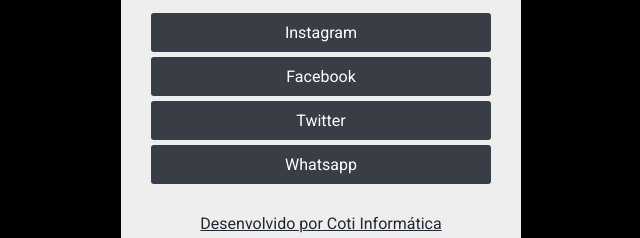
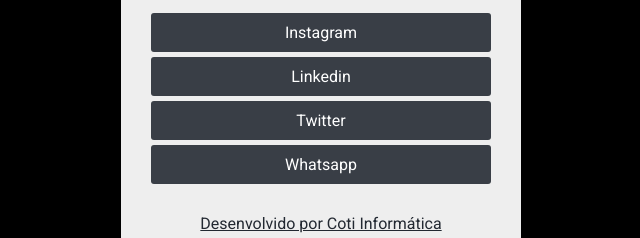
Before and after one commit to pdavidborges/cartao, a plain HTML site: page index.html in a window 1280 px wide. Shown: the part 318-556 px from the top of the page, 319-959 px from the left. Drawn offline with Linux system fonts and the light colour scheme.

Commit message:
Add files via upload

```diff
--- a/index.html
+++ b/index.html
@@ -29,7 +29,7 @@
         -->
         <ul id="lista1">
             <li><a href="https://instagram.com/cotiinformatica" target="_blank">Instagram</a></li>
-            <li><a href="https://facebook.com/cotiinformatica" target="_blank">Facebook</a></li>
+            <li><a href="https://www.linkedin.com/in/david-borges-p/" target="_blank">Linkedin</a></li>
             <li><a href="https://twitter.com/cotiinformatica" target="_blank">Twitter</a></li>
             <li><a href="https://wa.me/5521995915743" target="_blank">Whatsapp</a></li>
         </ul>
```
